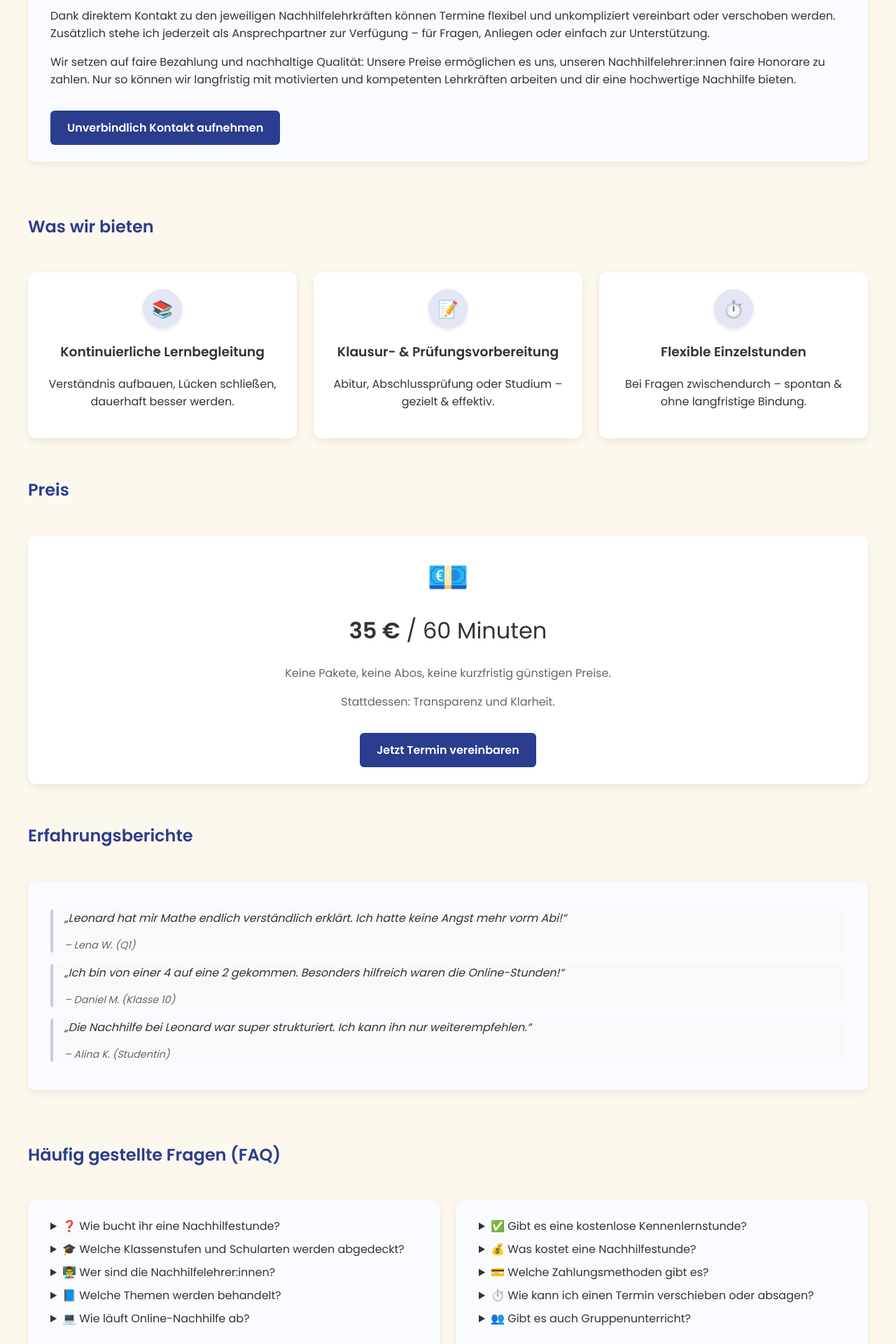
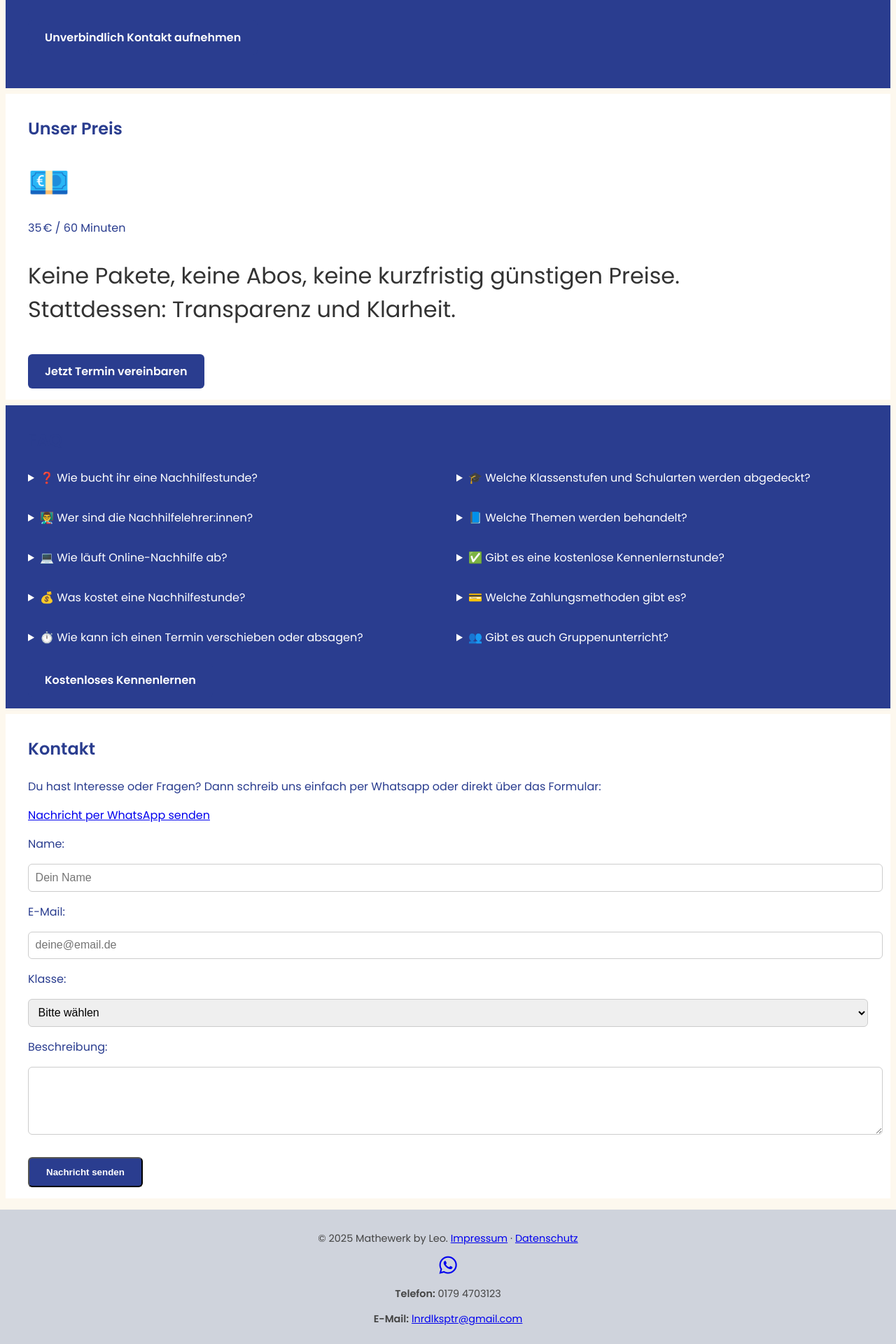
Before and after one commit to LeonardLPeter/leonard-mathe, a PHP site: page / in a window 1280 px wide. Shown: the part 880-2800 px from the top of the page at 70% size. Run offline with PHP 8.4, Linux system fonts and the light colour scheme.

Commit message:
Update index.php

```diff
--- a/index.php
+++ b/index.php
@@ -4,6 +4,7 @@
     $_SESSION['csrf_token'] = bin2hex(random_bytes(32));
 }
 ?>
+
 
 <!DOCTYPE html>
 <html lang="de">
@@ -17,95 +18,42 @@
   <link rel="icon" href="favicon.ico" type="image/x-icon">
   <link href="https://fonts.googleapis.com/css2?family=Poppins:wght@400;600&display=swap" rel="stylesheet">
   <link rel="stylesheet" href="style.css">
-  <script>
-    document.addEventListener('DOMContentLoaded', function () {
-      window.addEventListener('scroll', function () {
-        const nav = document.querySelector('nav');
-        if (window.scrollY > 0) {
-          nav.classList.add('scrolled');
-        } else {
-          nav.classList.remove('scrolled');
-        }
-      });
+  <link rel="stylesheet" href="https://cdnjs.cloudflare.com/ajax/libs/font-awesome/5.15.3/css/all.min.css">
 
-      const form = document.querySelector('form');
-      if (form) {
-        const email = form.querySelector('input[type="email"]');
-        email.addEventListener('input', function () {
-          if (email.validity.typeMismatch) {
-            email.setCustomValidity('Bitte gib eine gültige E-Mail-Adresse ein.');
-          } else {
-            email.setCustomValidity('');
-          }
-        });
-
-        form.addEventListener('submit', function (event) {
-          document.querySelector('.success-message').style.display = 'block';
-        });
-      }
-    });
-
-  document.addEventListener("DOMContentLoaded", function () {
-    const fadeElements = document.querySelectorAll(".fade-in");
-
-    const observer = new IntersectionObserver((entries) => {
-      entries.forEach(entry => {
-        if (entry.isIntersecting) {
-          entry.target.classList.add("visible");
-        }
-      });
-    }, {
-      threshold: 0.1
-    });
-
-    fadeElements.forEach(el => observer.observe(el));
-  });
-  </script>
 </head>
 <body>
 
+  <!-- Navigation -->
   <nav>
     <div>
       <img src="Logo_Cut.png" alt="Logo" class="logo">
     </div>
     <div class="nav-links">
-      <a href="#about">Über uns</a>
-      <a href="#offers">Was wir bieten</a>
-      <a href="#prices">Preis</a>
-      <a href="#testimonials">Erfahrungen</a>
-      <a href="#contact">Kontakt</a>
+      <a href="#angebote">Angebote</a>
+      <a href="#ueber-uns">Über uns</a>
+      <a href="#Unser Preis">Preise</a>
+      <a href="#kontakt">Kontakt</a>
+    </div>
+    <div class="hamburger" id="hamburger-menu">
+      <span></span>
+      <span></span>
+      <span></span>
+    </div>
   </div>
   </nav>
 
+  <!-- Hero Section -->
   <header>
-  <div class="header-image">
     <div class="header-text">
-      <h1 style="color: white;">Mathewerk – Persönliche Nachhilfe mit System</h1>
-      <p style="color: white;">Individuell. Verständlich. Erfolgreich. Keine starren Gruppenkurse, sondern passgenaue Einzelbetreuung.</p>
-      <a href="#contact" class="cta-button">Jetzt kostenloses Kennenlernen anfragen</a>
-    </div>
+      <h1>Mathewerk</h1>
     </div>
   </header>
 
-<section class="benefits">
-  <div class="benefit-item">✅ Keine Vertragsbindung</div>
-  <div class="benefit-item">🎯 100 % Einzelunterricht</div>
-  <div class="benefit-item">🧠 Didaktisch starke Lehrkräfte</div>
-  <div class="benefit-item">💬 Persönlicher Kontakt</div>
-</section>
 
-  <section id="about" >
-    <h2 class="section-title">Über uns</h2>
-  <div class="white-box fade-in">
-      <p>Wir sind spezialisiert auf Mathematik – von den Grundlagen bis zur Abiturvorbereitung und darüber hinaus. Unser Ziel: echtes Verständnis statt bloßem Auswendiglernen. Mit Geduld, Struktur und individueller Begleitung unterstützen wir Schüler:innen dabei, Mathematik stressfrei und nachhaltig zu lernen.</p>
-      <p>Dank direktem Kontakt zu den jeweiligen Nachhilfelehrkräften können Termine flexibel und unkompliziert vereinbart oder verschoben werden. Zusätzlich stehe ich jederzeit als Ansprechpartner zur Verfügung – für Fragen, Anliegen oder einfach zur Unterstützung.</p>
-      <p>Wir setzen auf faire Bezahlung und nachhaltige Qualität: Unsere Preise ermöglichen es uns, unseren Nachhilfelehrer:innen faire Honorare zu zahlen. Nur so können wir langfristig mit motivierten und kompetenten Lehrkräften arbeiten und dir eine hochwertige Nachhilfe bieten.</p>
-      <a href="#contact" class="cta-button">Unverbindlich Kontakt aufnehmen</a>
-    </div>
-  </section>
-
-  <section id="offers" class="fade-in">
-    <h2 class="section-title">Was wir bieten</h2>
+  <!-- Angebote -->
+<section class="section-light" id="angebote">
+  <div class="section-inner">
+    <h2>Was wir bieten</h2>
     <div class="card-container">
       <div class="card">
         <div class="card-icon">📚</div>
@@ -114,72 +62,117 @@
       </div>
       <div class="card">
         <div class="card-icon">📝</div>
-        <h3>Klausur- &amp; Prüfungsvorbereitung</h3>
-        <p>Abitur, Abschlussprüfung oder Studium – gezielt &amp; effektiv.</p>
+        <h3>Klausur- & Prüfungsvorbereitung</h3>
+        <p>Abitur, Abschlussprüfung oder Studium – gezielt & effektiv.</p>
       </div>
       <div class="card">
         <div class="card-icon">⏱️</div>
         <h3>Flexible Einzelstunden</h3>
-        <p>Bei Fragen zwischendurch – spontan &amp; ohne langfristige Bindung.</p>
+        <p>Bei Fragen zwischendurch – spontan & ohne langfristige Bindung.</p>
       </div>
+    </div>
+  </div>
+<div class="cta-wrapper">
+  <a href="#kontakt" class="cta-button cta-alt">Kostenloses Kennenlernen</a>
 </div>
  </section>
 
-  <section id="prices" class="fade-in">
-    <h2 class="section-title">Preis</h2>
-    <div class="price-container">
-      <div class="price-icon">💶</div>
-      <div class="price-text"><strong>35 €</strong> / 60 Minuten</div>
-      <div class="price-subtext">Keine Pakete, keine Abos, keine kurzfristig günstigen Preise.</div>
-      <div class="price-subtext">Stattdessen: Transparenz und Klarheit.</div>
-      <a href="#contact" class="cta-button">Jetzt Termin vereinbaren</a>
+  <!-- Über uns -->
+  <section class="section-dark section-padding" id="ueber-uns">
+    <div class="section-inner">
+      <h2 class="section-title">Über uns</h2>
+      <p>Wir sind spezialisiert auf Mathematik – von den Grundlagen bis zur Abiturvorbereitung und darüber hinaus. Unser Ziel: echtes Verständnis statt bloßem Auswendiglernen. Mit Geduld, Struktur und individueller Begleitung unterstützen wir Schüler:innen dabei, Mathematik stressfrei und nachhaltig zu lernen.</p>
+      <p>Dank direktem Kontakt zu den jeweiligen Nachhilfelehrkräften können Termine flexibel und unkompliziert vereinbart oder verschoben werden. Zusätzlich stehe ich jederzeit als Ansprechpartner zur Verfügung – für Fragen, Anliegen oder einfach zur Unterstützung.</p>
+      <p>Wir setzen auf faire Bezahlung und nachhaltige Qualität: Unsere Preise ermöglichen es uns, unseren Nachhilfelehrer:innen faire Honorare zu zahlen. Nur so können wir langfristig mit motivierten und kompetenten Lehrkräften arbeiten und dir eine hochwertige Nachhilfe bieten.</p>
+
+    </div>
+<div class="cta-wrapper">
+  <a href="#kontakt" class="cta-button cta-alt">Unverbindlich Kontakt aufnehmen</a>
 </div>
   </section>
 
-  <section id="testimonials">
-    <h2 class="section-title">Erfahrungsberichte</h2>
-    <div class="white-box fade-in">
-      <blockquote>
-        <p>„Leonard hat mir Mathe endlich verständlich erklärt. Ich hatte keine Angst mehr vorm Abi!“</p>
-        <cite>– Lena W. (Q1)</cite>
-      </blockquote>
-      <blockquote>
-        <p>„Ich bin von einer 4 auf eine 2 gekommen. Besonders hilfreich waren die Online-Stunden!“</p>
-        <cite>– Daniel M. (Klasse 10)</cite>
-      </blockquote>
-      <blockquote>
-        <p>„Die Nachhilfe bei Leonard war super strukturiert. Ich kann ihn nur weiterempfehlen.“</p>
-        <cite>– Alina K. (Studentin)</cite>
-      </blockquote>
+<!-- Preise -->
+<section class="section-light" id="preise">
+  <div class="section-inner">
+    <h2>Unser Preis</h2>
+    <div class="price-box">
+      <div class="price-icon">💶</div>
+      <div class="price-value">35 € <span style="font-weight: 400;">/ 60 Minuten</span></div>
+      <p class="price-text">
+        Keine Pakete, keine Abos, keine kurzfristig günstigen Preise.<br>
+        Stattdessen: Transparenz und Klarheit.
+      </p>
+    </div>
+  </div>
+  <div class="cta-wrapper">
+    <a href="#kontakt" class="cta-button cta-alt">Jetzt Termin vereinbaren</a>
   </div>
 </section>
 
-  <section id="faq">
-    <h2 class="section-title">Häufig gestellte Fragen (FAQ)</h2>
+<!-- FAQ -->
+<section class="section-dark" id="faq">
+  <div class="section-inner">
+    <h2>FAQ</h2>
     <div class="faq-container">
-      <div class="white-box fade-in">
-        <details><summary>❓ Wie bucht ihr eine Nachhilfestunde?</summary><p>Ihr könnt eine Nachhilfestunde direkt über unser Kontaktformular auf der Website buchen oder uns per WhatsApp oder E-Mail kontaktieren. Anschließend vereinbaren wir einen Termin, der für euch passt.</p></details>
-        <details><summary>🎓 Welche Klassenstufen und Schularten werden abgedeckt?</summary><p>Von 1. Klasse bis zur 13. Klasse sowie für Studierende. Alle Schularten sind abgedeckt.</p></details>
-        <details><summary>👨‍🏫 Wer sind die Nachhilfelehrer:innen?</summary><p>Unsere Nachhilfelehrkräfte sind ausschließlich Lehramtsstudierende mit dem Fach Mathematik. Alle verfügen über fundiertes Fachwissen und eine pädagogische Ausbildung – niemand ist fach- oder didaktikfremd. So stellen wir sicher, dass Inhalte nicht nur richtig, sondern auch verständlich vermittelt werden.</p></details>
-        <details><summary>📘 Welche Themen werden behandelt?</summary><p>Alles von den Grundlagen bis hin zu Abiturstoff & Uni-Themen – individuell angepasst.</p></details>
-        <details><summary>💻 Wie läuft Online-Nachhilfe ab?</summary><p>Via Zoom/Teams, interaktiv & persönlich – fast wie Präsenzunterricht.</p></details>
+      <details>
+        <summary>❓ Wie bucht ihr eine Nachhilfestunde?</summary>
+        <p>Ihr könnt eine Nachhilfestunde direkt über unser Kontaktformular auf der Website buchen oder uns per WhatsApp oder E-Mail kontaktieren. Anschließend vereinbaren wir einen Termin, der für euch passt.</p>
+      </details>
+      <details>
+        <summary>🎓 Welche Klassenstufen und Schularten werden abgedeckt?</summary>
+        <p>Von 1. Klasse bis zur 13. Klasse sowie für Studierende. Alle Schularten sind abgedeckt.</p>
+      </details>
+      <details>
+        <summary>👨‍🏫 Wer sind die Nachhilfelehrer:innen?</summary>
+        <p>Unsere Nachhilfelehrkräfte sind ausschließlich Lehramtsstudierende mit dem Fach Mathematik. Alle verfügen über fundiertes Fachwissen und eine pädagogische Ausbildung.</p>
+      </details>
+      <details>
+        <summary>📘 Welche Themen werden behandelt?</summary>
+        <p>Alles von den Grundlagen bis hin zu Abiturstoff & Uni-Themen – individuell angepasst.</p>
+      </details>
+      <details>
+        <summary>💻 Wie läuft Online-Nachhilfe ab?</summary>
+        <p>Via Zoom/Teams, interaktiv & persönlich – fast wie Präsenzunterricht.</p>
+      </details>
+      <details>
+        <summary>✅ Gibt es eine kostenlose Kennenlernstunde?</summary>
+        <p>Ja – 30 Minuten kostenlos & unverbindlich zum Kennenlernen.</p>
+      </details>
+      <details>
+        <summary>💰 Was kostet eine Nachhilfestunde?</summary>
+        <p>60 Minuten kosten 35 €. Keine Abos, keine versteckten Gebühren.</p>
+      </details>
+      <details>
+        <summary>💳 Welche Zahlungsmethoden gibt es?</summary>
+        <p>Überweisung oder PayPal – monatliche Abrechnung nach Vereinbarung.</p>
+      </details>
+      <details>
+        <summary>⏱️ Wie kann ich einen Termin verschieben oder absagen?</summary>
+        <p>Termine können unkompliziert verschoben oder abgesagt werden – bitte mindestens 24 Stunden vorher Bescheid geben. Danach fallen 50 % als Ausfallpauschale an.</p>
+      </details>
+      <details>
+        <summary>👥 Gibt es auch Gruppenunterricht?</summary>
+        <p>Nein, aktuell bieten wir ausschließlich Einzelunterricht an.</p>
+      </details>
     </div>
-      <div class="white-box fade-in">
-        <details><summary>✅ Gibt es eine kostenlose Kennenlernstunde?</summary><p>Ja – 30 Minuten kostenlos & unverbindlich zum Kennenlernen.</p></details>
-        <details><summary>💰 Was kostet eine Nachhilfestunde?</summary><p>60 Minuten kosten 35 €. Keine Abos, keine versteckten Gebühren.</p></details>
-        <details><summary>💳 Welche Zahlungsmethoden gibt es?</summary><p>Überweisung oder PayPal – monatliche Abrechnung nach Vereinbarung.</p></details>
-        <details><summary>⏱️ Wie kann ich einen Termin verschieben oder absagen?</summary><p>Termine können ganz unkompliziert verschoben oder abgesagt werden – bitte gib uns dafür mindestens 24 Stunden vorher Bescheid. Bei kurzfristigeren Absagen (unter 24 Stunden) berechnen wir 50 % des Stundenhonorars als Ausfallpauschale, um unsere Lehrkraft fair zu entschädigen.</p></details>
-        <details><summary>👥 Gibt es auch Gruppenunterricht?</summary><p>Nein, aktuell bieten wir ausschließlich Einzelunterricht an.</p></details>
   </div>
+    </div>
+<div class="cta-wrapper">
+  <a href="#kontakt" class="cta-button cta-alt">Kostenloses Kennenlernen</a>
 </div>
 </section>
 
-
-<section id="contact">
-  <h2 class="section-title">Kontakt</h2>
-  <div class="white-box fade-in">
-    <p>Du hast Interesse oder Fragen? Dann schreib mir einfach per E-Mail oder direkt über das Formular:</p>
-    <a href="https://wa.me/4915123456789" class="cta-button">Nachricht per WhatsApp senden</a>
+<!-- Kontakt -->
+<section class="section-light" id="kontakt">
+  <div class="section-inner contact-box">
+    <h2>Kontakt</h2>
+    <p>Du hast Interesse oder Fragen? Dann schreib uns einfach per Whatsapp oder direkt über das Formular:</p>
+    <a href="https://wa.me/491794703123?text=Hallo%2C%20ich%20interessiere%20mich%20für%20Nachhilfe%20bei%20Mathewerk."
+   class="cta-alt"
+   target="_blank"
+   rel="noopener noreferrer">
+  Nachricht per WhatsApp senden
+</a>
     <form action="submit_form.php" method="post">
       <label for="name">Name:</label>
       <input type="text" id="name" name="name" placeholder="Dein Name" required>
@@ -211,7 +204,7 @@
 
       <input type="hidden" name="csrf_token" value="<?php echo $_SESSION['csrf_token']; ?>">
 
-      <button type="submit" class="cta-button">Nachricht senden</button>
+      <button type="submit" class="cta-button submit-button">Nachricht senden</button>
     </form>
     <div class="success-message" style="display: none; background-color: #d4edda; padding: 1rem; margin-top: 1rem; border-radius: 6px; color: #155724;">
       ✅ Vielen Dank! Deine Nachricht wurde übermittelt. Ich melde mich so schnell wie möglich.
@@ -219,23 +212,102 @@
   </div>
 </section>
 
+
 <footer>
-  <p>&copy; 2025 Mathewerk by Leo. <a href="#impressum">Impressum</a></p>
+  <div class="footer-inner">
+
+    <!-- Linker Bereich -->
+    <div class="footer-left">
+      <p>© 2025 Mathewerk by Leo.
+        <a href="/impressum" class="footer-link">Impressum</a> ·
+        <a href="/datenschutz" class="footer-link">Datenschutz</a>
+      </p>
+    </div>
+
+    <!-- Mittig: WhatsApp -->
+    <div class="footer-middle">
+      <a href="https://wa.me/491794703123" class="whatsapp-icon" target="_blank" aria-label="WhatsApp-Link">
+        <i class="fab fa-whatsapp fa-2x"></i>
+      </a>
+    </div>
+
+    <!-- Rechter Bereich -->
+    <div class="footer-contact">
+      <p><strong>Telefon:</strong> 0179 4703123</p>
+      <p><strong>E-Mail:</strong> <a href="mailto:lnrdlksptr@gmail.com">lnrdlksptr@gmail.com</a></p>
+    </div>
+
+  </div>
 </footer>
 
-<section id="impressum">
-  <h2 class="section-title">Impressum</h2>
-  <div class="white-box fade-in">
-    <p><strong>Angaben gemäß § 5 TMG:</strong></p>
-    <p>Leonard Peter<br>
-    Gartenstraße 27<br>
-    34125 Kassel</p>
 
-    <p><strong>Kontakt:</strong><br>
-    E-Mail: <a href="mailto:placeholder@email.de">placeholder@email.de</a></p>
+<script>
+  // Verhindert, dass das Formular die Seite neu lädt
+  document.querySelector('form').addEventListener('submit', function(e) {
+    e.preventDefault(); // Verhindert die Standardformulardatenübertragung
 
-    <p><strong>Verantwortlich für den Inhalt nach § 55 Abs. 2 RStV:</strong><br>
-    Leonard Peter<br>
-    (Anschrift wie oben)</p>
-  </div>
-</section>
+    // Formulardaten sammeln
+    var formData = new FormData(this);
+
+    // AJAX Anfrage senden
+    var xhr = new XMLHttpRequest();
+    xhr.open('POST', 'submit_form.php', true);
+
+    // Callback bei erfolgreichem Upload
+    xhr.onload = function() {
+      if (xhr.status === 200) {
+        // Erfolg - zeige die Erfolgsmeldung
+        document.querySelector('.success-message').style.display = 'block';
+        document.querySelector('form').reset(); // Formular zurücksetzen
+      } else {
+        // Fehler - hier kannst du eine Fehlerbehandlung einfügen
+        alert('Es gab einen Fehler beim Senden der Nachricht. Bitte versuche es später erneut.');
+      }
+    };
+
+    // Sende die Formulardaten
+    xhr.send(formData);
+  });
+</script>
+
+  <!-- JavaScript zum Zentrieren beim Scrollen -->
+  <script>
+    document.querySelectorAll('.nav-links a').forEach(anchor => {
+      anchor.addEventListener('click', function (e) {
+        e.preventDefault();
+        const targetId = this.getAttribute('href').substring(1); // Abschnitt ID (z.B. #angebote)
+        const targetElement = document.getElementById(targetId);
+
+        // Scrollen zum Ziel und das Ziel zentrieren
+        window.scrollTo({
+          top: targetElement.offsetTop - (window.innerHeight / 2 - targetElement.clientHeight / 2),
+          behavior: 'smooth'
+        });
+      });
+    });
+  </script>
+
+<script>
+document.addEventListener('DOMContentLoaded', function() {
+    const hamburger = document.getElementById("hamburger-menu");
+const navLinks = document.querySelector(".nav-links");
+
+hamburger.addEventListener("click", () => {
+  navLinks.classList.toggle("show");
+    });
+});
+</script>
+
+<!-- Dein Scroll-Skript und das Hamburger-Menü-Skript -->
+<script>
+  const hamburger = document.getElementById('hamburger-menu');
+  const navLinks = document.getElementById('nav-links');
+
+  hamburger.addEventListener('click', () => {
+    navLinks.classList.toggle('show');
+  });
+</script>
+
+
+</body>
+</html>
```
Lines whose indentation alone changed are shown as unchanged.
